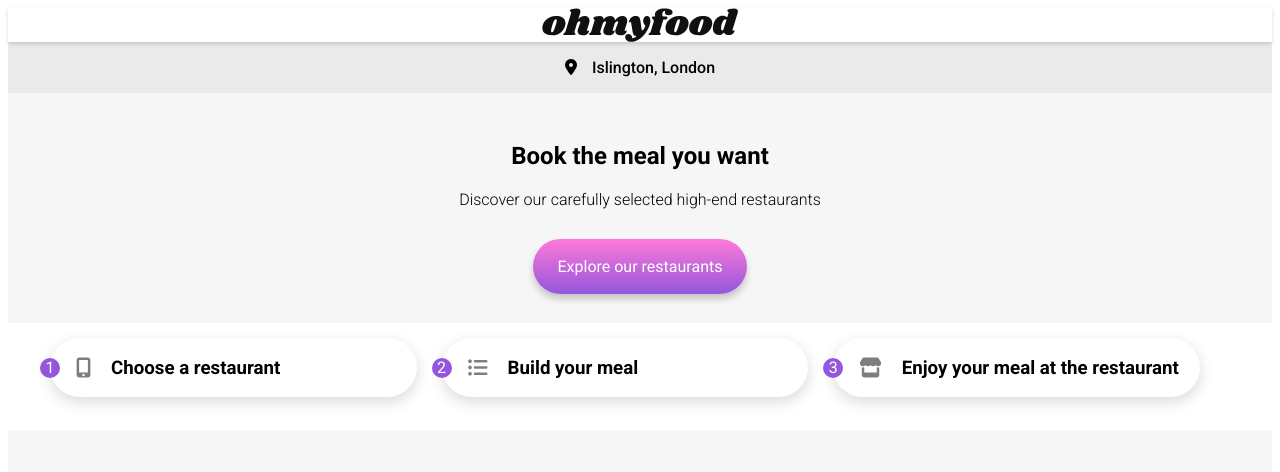
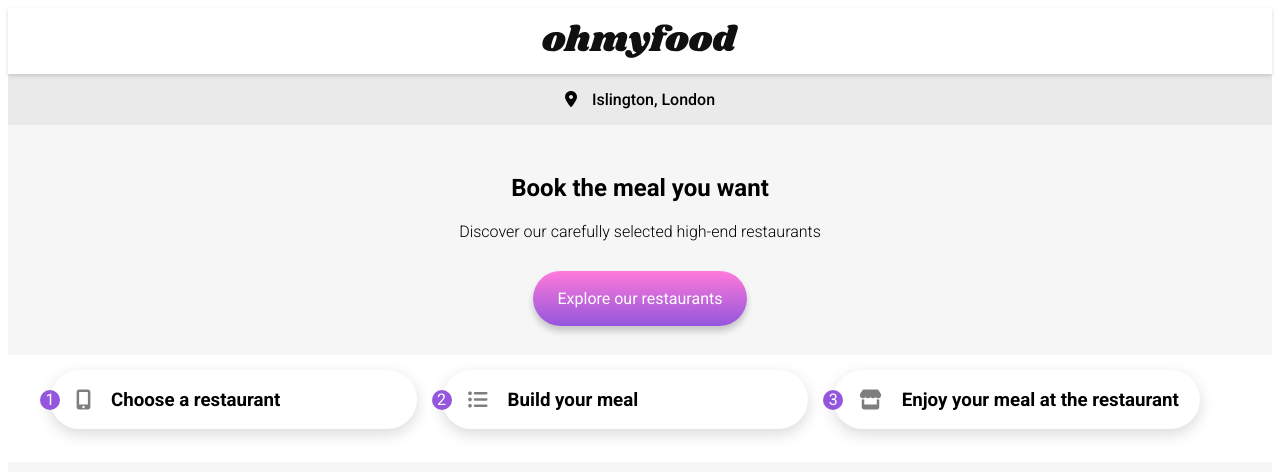
Before and after one commit to HSheikhcodes/OMF, a plain HTML site: page index.html in a window 1280 px wide. Shown: the top 472 px of the page. Drawn offline with Linux system fonts and the light colour scheme; a web font is replaced by a local one.

Commit message:
media queries - header

```diff
--- a/CSS/style.css
+++ b/CSS/style.css
@@ -11,6 +11,20 @@
     color: black;
   }
 
+/**Media querues & Keyframes**/
+
+.logo-header {
+  padding: 1rem;}
+
+  @media only screen and  (min-width: 992px);{
+    .logo-header {
+      padding: 16px 128px ;
+    }
+  }
+  @media only screen and (min-width: 1200px) {
+    .logo-header {
+      padding: 16px 128px ;
+  }
 
 
 /****************************Oh-My-Food Logo****/
@@ -88,8 +102,8 @@
     background: linear-gradient(180deg, #ff88de 0%, #a16be0 100%);
     opacity: 0;
 }
-@media only screen and (min-width: 768px) {
-  . {
+@media only screen and (min-width: 768px)
+  .{
     flex-direction: row;
   }
 /****************************Guide section****/
```
